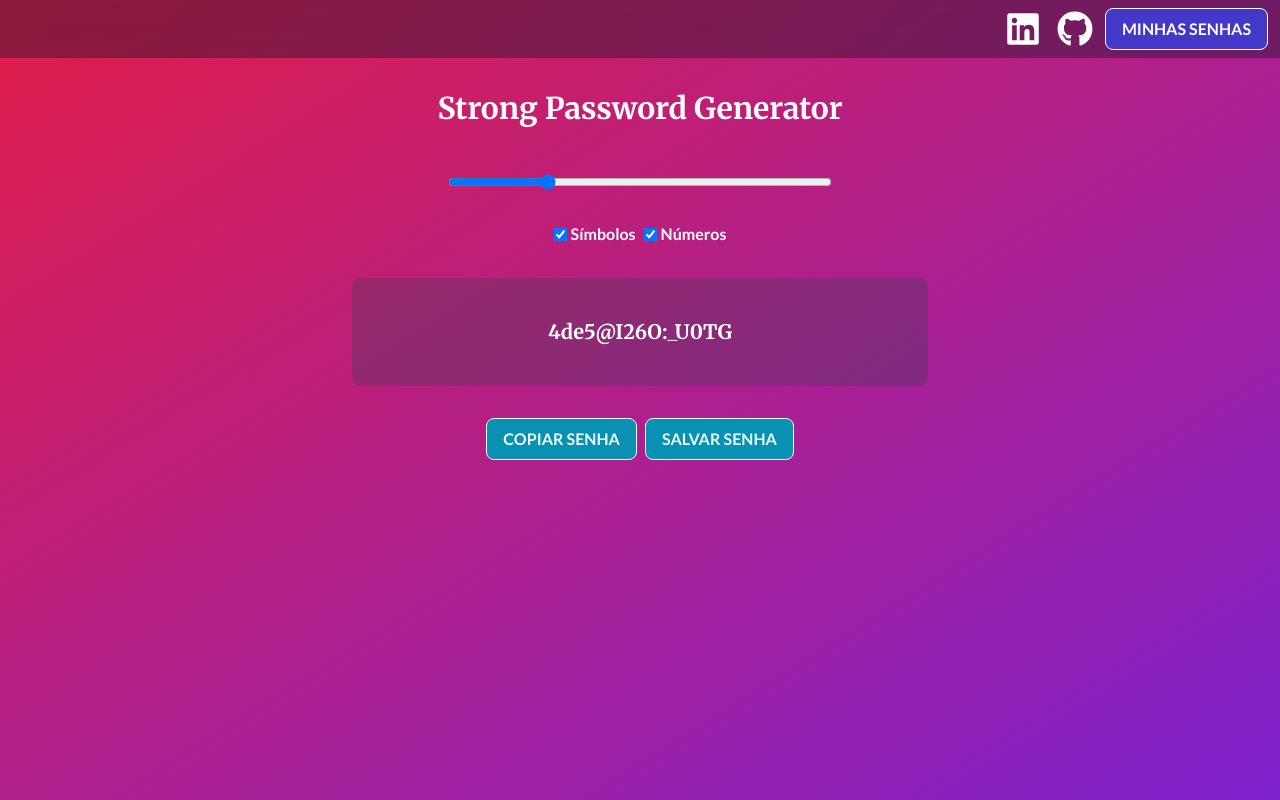
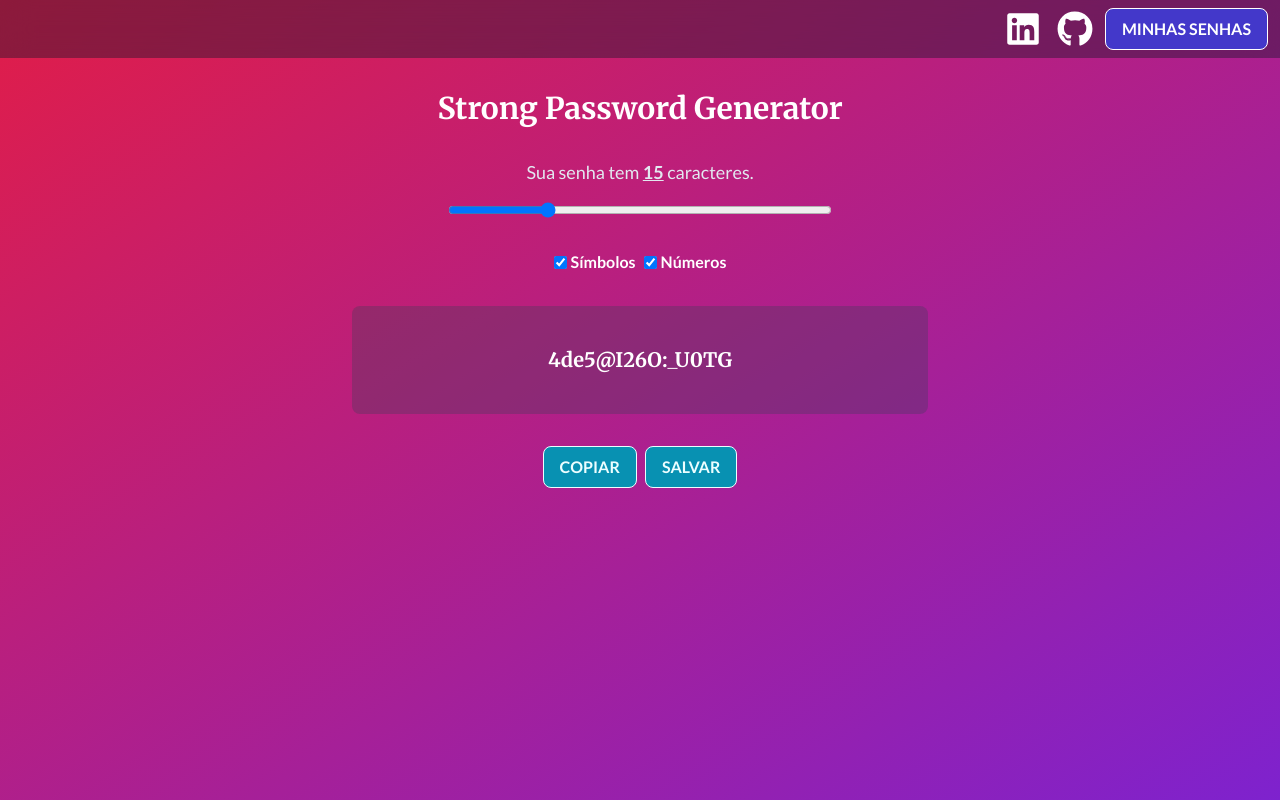
Before and after one commit to dtfigueiredo/new-pwd-generator, a Next.js app: page / in a window 1280 px wide. Built offline with nearby package versions, Linux system fonts and the light colour scheme.

Commit message:
finalização home page

```diff
--- a/src/components/Main/index.js
+++ b/src/components/Main/index.js
@@ -13,6 +13,11 @@ const MainContent = (props) => {
           Strong Password Generator
         </h1>
 
+        <p
+          className="text-center font-body text-slate-200 text-base sm:text-lg">
+          Sua senha tem <span className="font-bold underline">{props.pwdSize}</span> caracteres.
+        </p>
+
         {/* //*Input range */}
         < input
           className="input-pwd"
@@ -23,20 +28,18 @@ const MainContent = (props) => {
           onChange={props.handlePwdSize} />
 
         {/* //*Checkbox */}
-
-
         <div className="flex-center my-4 mx-auto">
           <input
             className="checkbox"
             type="checkbox"
-            name="specials"
-            id="specials"
+            name="symbols"
+            id="symbols"
             checked={props.hasSymbols}
             onChange={props.handleHasSymbol} />
 
           <label
             className="label mr-2"
-            htmlFor="specials">
+            htmlFor="symbols">
             Símbolos
           </label>
 
@@ -63,11 +66,11 @@ const MainContent = (props) => {
         <div className="flex-center my-4">
           <Btn
             className="btn btn-cta"
-            onClick={props.handleCopyBtn}>Copiar senha</Btn>
+            onClick={props.handleCopyBtn}>Copiar</Btn>
 
           <Btn
             className="btn btn-cta"
-            onClick={props.handleSaveBtn}>Salvar senha</Btn>
+            onClick={props.handleSaveBtn}>Salvar</Btn>
         </div>
 
       </div>
--- a/src/components/Modal/index.js
+++ b/src/components/Modal/index.js
@@ -7,16 +7,15 @@ const Modal = (props) => {
 
       <div className="flex-center flex-col">
 
-        <div className="flex justify-between items-center">
+        <div className="flex justify-between items-center mt-8 ">
           <h2
-            className="mt-8 text-center font-headings font-bold text-white text-xl sm:text-2xl">
+            className="text-center font-headings font-bold text-white text-xl sm:text-2xl mr-2">
             Para qual app/site é a senha?
           </h2>
 
-          <button className="btn" onClick={props.handleIsModalOpen}>X</button>
+          <button className="btn btn-close" onClick={props.handleIsModalOpen}>X</button>
         </div>
 
-        {/* //*Input nome do site */}
         < input
           className="input-text"
           type="text"
@@ -24,7 +23,7 @@ const Modal = (props) => {
           value={props.pwdLabel}
           onChange={props.handlePwdLabel} />
 
-        {/* //*Btns Cta */}
+
         <div className="flex-center">
           <Btn
             className="btn btn-cta"
--- a/styles/globals.css
+++ b/styles/globals.css
@@ -29,6 +29,9 @@ body {
 }
 .btn-cta {
   @apply bg-cyan-600 text-cyan-50 border-cyan-50;
+}
+.btn-close {
+  @apply mb-1  text-white text-xl border-white/30;
 }
 
 .socials {
```
